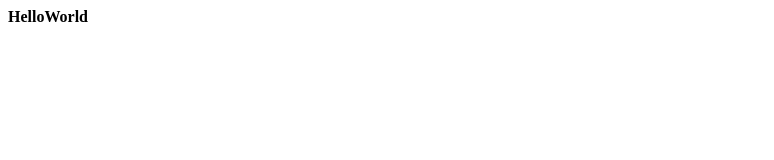
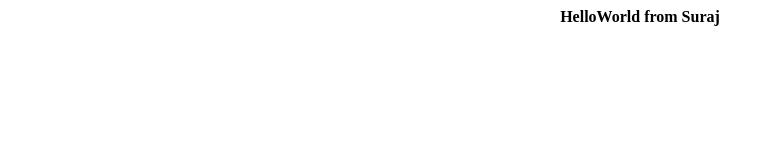
Before and after one commit to suraj401/keel-push-workflow, a plain HTML site: page index.html in a window 1280 px wide. Shown: the whole page, without its empty margins (0-774 px from the left). Drawn offline with Linux system fonts and the light colour scheme.

Commit message:
keel changes

```diff
--- a/index.html
+++ b/index.html
@@ -6,7 +6,7 @@
 </head>
 <body>
     <form>
-        <b>HelloWorld</b>
+        <center><b>HelloWorld from Suraj</b></center>
     </form>
 </body>
 </html>
```
